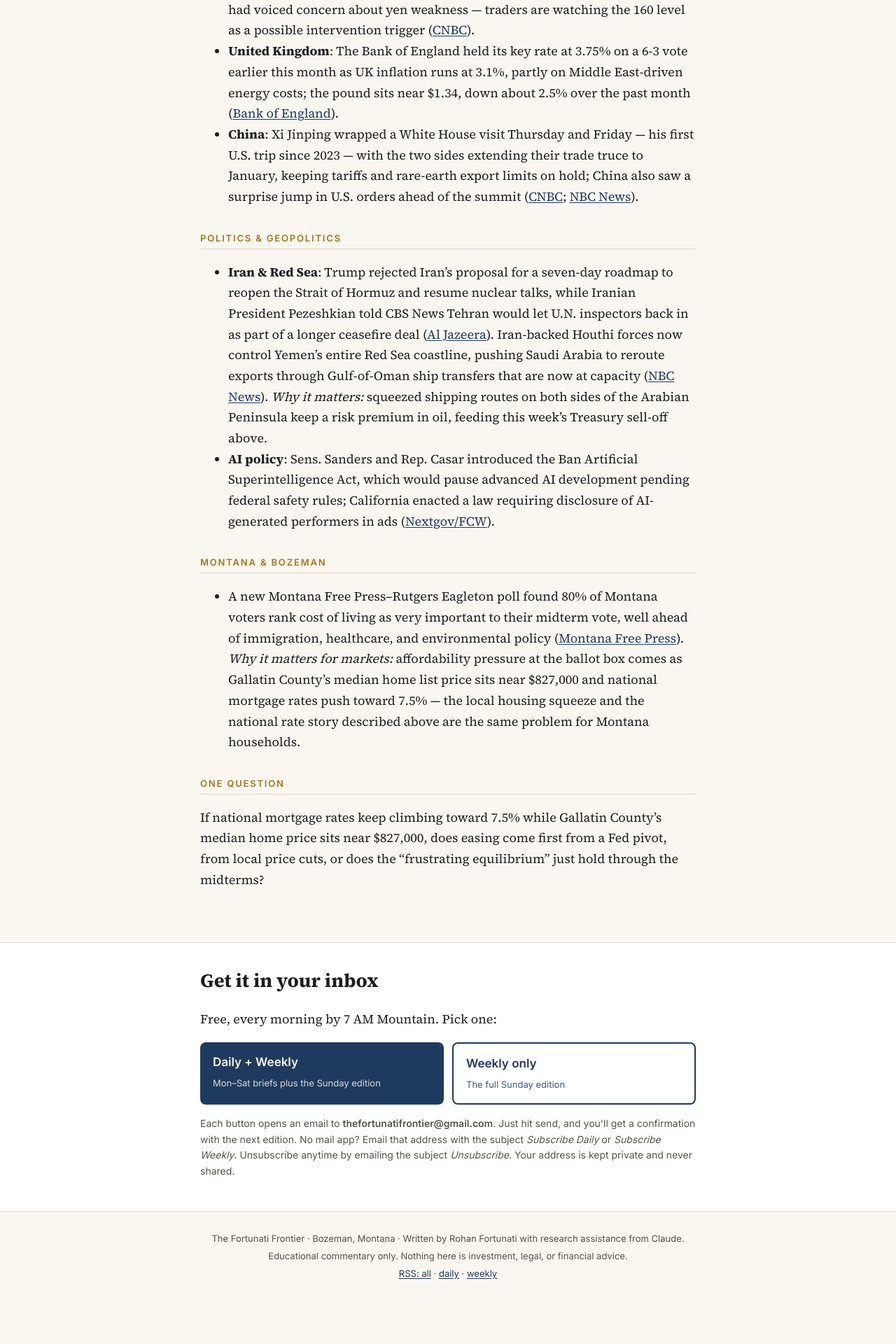
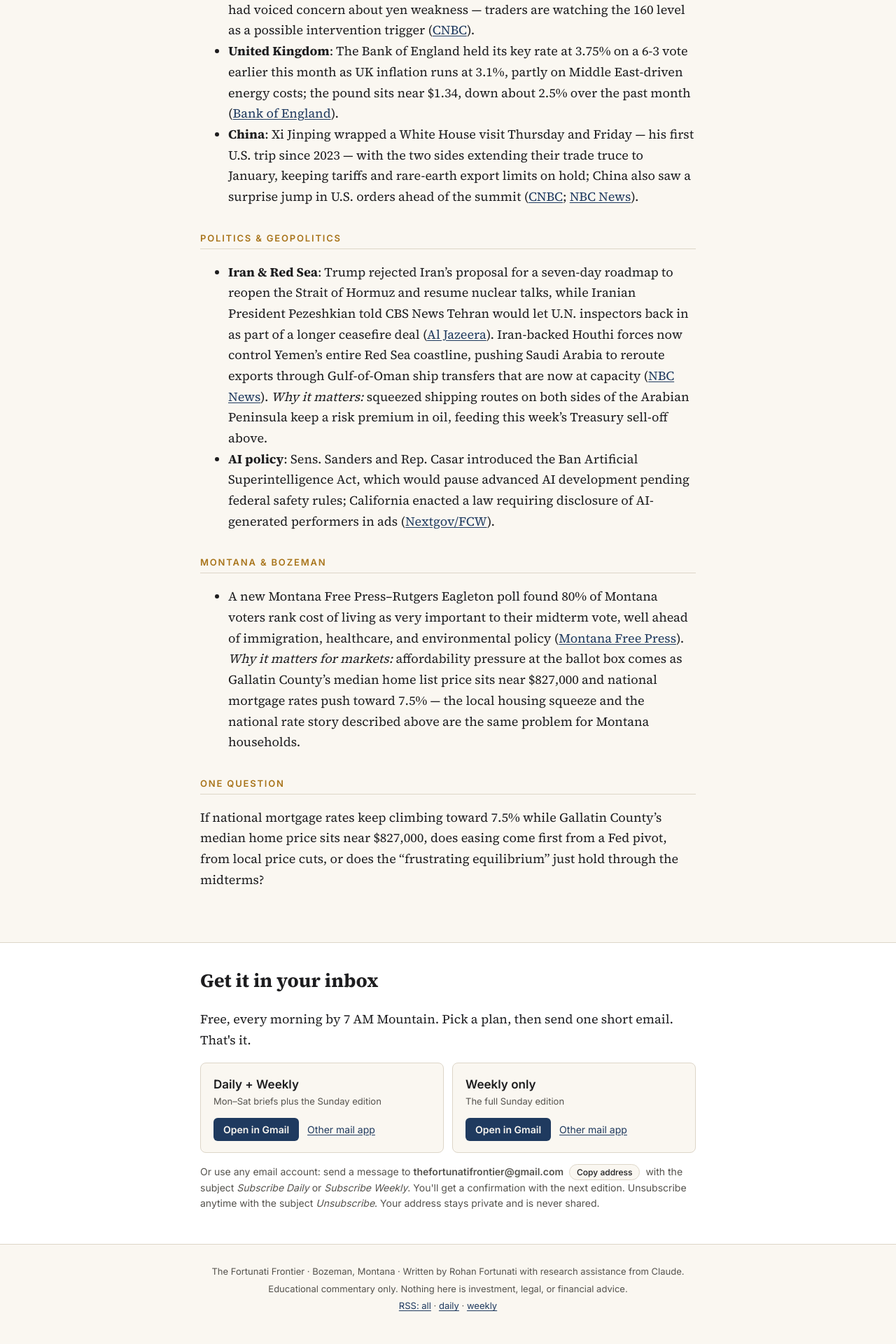
Before and after one commit to fordubati/Fortunati-Frontier, a Jekyll site: the page built from index.html, in a window 1280 px wide. Shown: the part 1791-3711 px from the top of the page at 70% size. Built offline with Jekyll 4.4.1, drawn with Linux system fonts in a browser that asks for light colours; before the commit the page ends 3664 px from its top, so only the background shows below that.

Commit message:
Subscribe: Gmail web link, mail app, copy address

```diff
--- a/_includes/subscribe.html
+++ b/_includes/subscribe.html
@@ -2,21 +2,44 @@
 <section class="subscribe" id="subscribe">
   <div class="wrap">
     <h2>Get it in your inbox</h2>
-    <p>Free, every morning by 7 AM Mountain. Pick one:</p>
+    <p>Free, every morning by 7 AM Mountain. Pick a plan, then send one short email. That's it.</p>
     <div class="subscribe-options">
-      <a class="sub-btn" href="mailto:{{ fe }}?subject=Subscribe%20Daily&body=Please%20subscribe%20me%20to%20the%20Daily%20Brief%20(Mon-Sat)%20and%20the%20Weekly%20Edition%20(Sun).">
+      <div class="sub-card">
         <strong>Daily + Weekly</strong>
         <span>Mon–Sat briefs plus the Sunday edition</span>
-      </a>
-      <a class="sub-btn sub-btn-alt" href="mailto:{{ fe }}?subject=Subscribe%20Weekly&body=Please%20subscribe%20me%20to%20the%20Weekly%20Edition%20(Sundays).">
+        <div class="sub-links">
+          <a class="sub-btn" target="_blank" rel="noopener" href="https://mail.google.com/mail/?view=cm&fs=1&to={{ fe }}&su=Subscribe%20Daily&body=Please%20subscribe%20me%20to%20the%20Daily%20Brief%20and%20Weekly%20Edition.">Open in Gmail</a>
+          <a class="sub-link" href="mailto:{{ fe }}?subject=Subscribe%20Daily&body=Please%20subscribe%20me%20to%20the%20Daily%20Brief%20and%20Weekly%20Edition.">Other mail app</a>
+        </div>
+      </div>
+      <div class="sub-card">
         <strong>Weekly only</strong>
         <span>The full Sunday edition</span>
-      </a>
+        <div class="sub-links">
+          <a class="sub-btn" target="_blank" rel="noopener" href="https://mail.google.com/mail/?view=cm&fs=1&to={{ fe }}&su=Subscribe%20Weekly&body=Please%20subscribe%20me%20to%20the%20Weekly%20Edition.">Open in Gmail</a>
+          <a class="sub-link" href="mailto:{{ fe }}?subject=Subscribe%20Weekly&body=Please%20subscribe%20me%20to%20the%20Weekly%20Edition.">Other mail app</a>
+        </div>
+      </div>
     </div>
     <p class="subscribe-note">
-      Each button opens an email to <strong>{{ fe }}</strong>. Just hit send, and you'll get a confirmation with the next edition.
-      No mail app? Email that address with the subject <em>Subscribe Daily</em> or <em>Subscribe Weekly</em>.
-      Unsubscribe anytime by emailing the subject <em>Unsubscribe</em>. Your address is kept private and never shared.
+      Or use any email account: send a message to
+      <strong id="fe-addr">{{ fe }}</strong>
+      <button type="button" class="copy-btn" id="fe-copy">Copy address</button>
+      with the subject <em>Subscribe Daily</em> or <em>Subscribe Weekly</em>.
+      You'll get a confirmation with the next edition. Unsubscribe anytime with the subject <em>Unsubscribe</em>.
+      Your address stays private and is never shared.
     </p>
   </div>
 </section>
+<script>
+  (function () {
+    var b = document.getElementById('fe-copy');
+    if (!b) return;
+    b.addEventListener('click', function () {
+      var t = document.getElementById('fe-addr').textContent.trim();
+      var done = function () { b.textContent = 'Copied ✓'; setTimeout(function () { b.textContent = 'Copy address'; }, 2000); };
+      if (navigator.clipboard) { navigator.clipboard.writeText(t).then(done, function () { window.prompt('Copy this address:', t); }); }
+      else { window.prompt('Copy this address:', t); }
+    });
+  })();
+</script>
--- a/assets/css/style.css
+++ b/assets/css/style.css
@@ -100,14 +100,22 @@
 .subscribe { margin-top: 48px; background: var(--card); border-top: 1px solid var(--rule); border-bottom: 1px solid var(--rule); padding: 32px 0; }
 .subscribe h2 { margin: 0 0 8px; }
 .subscribe-options { display: grid; grid-template-columns: repeat(auto-fit, minmax(220px, 1fr)); gap: 12px; margin: 16px 0; }
+.sub-card {
+  padding: 16px 18px; border-radius: 8px; border: 1px solid var(--rule); background: var(--paper); font-family: var(--sans);
+}
+.sub-card > strong { display: block; font-size: 17px; }
+.sub-card > span { display: block; font-size: 13px; color: var(--ink-soft); margin-bottom: 12px; }
+.sub-links { display: flex; flex-wrap: wrap; align-items: center; gap: 12px; }
 .sub-btn {
-  display: block; padding: 14px 18px; border-radius: 8px; text-decoration: none;
-  background: var(--navy); color: var(--paper); font-family: var(--sans);
+  display: inline-block; padding: 8px 14px; border-radius: 6px; text-decoration: none;
+  background: var(--navy); color: var(--paper); font: 600 14px var(--sans);
 }
-.sub-btn strong { display: block; font-size: 17px; }
-.sub-btn span { font-size: 13px; opacity: .85; }
-.sub-btn-alt { background: transparent; color: var(--navy); border: 2px solid var(--navy); }
 .sub-btn:hover { filter: brightness(1.1); }
+.sub-link { font: 14px var(--sans); }
+.copy-btn {
+  font: 500 12px var(--sans); padding: 3px 10px; margin: 0 4px; border-radius: 999px; cursor: pointer;
+  border: 1px solid var(--rule); background: var(--paper); color: var(--ink);
+}
 .subscribe-note { font: 14px/1.6 var(--sans); color: var(--ink-soft); }
 .footer { padding: 24px 0 40px; font: 13px/1.6 var(--sans); color: var(--ink-soft); text-align: center; }
 .footer p { margin: 4px 0; }
```
